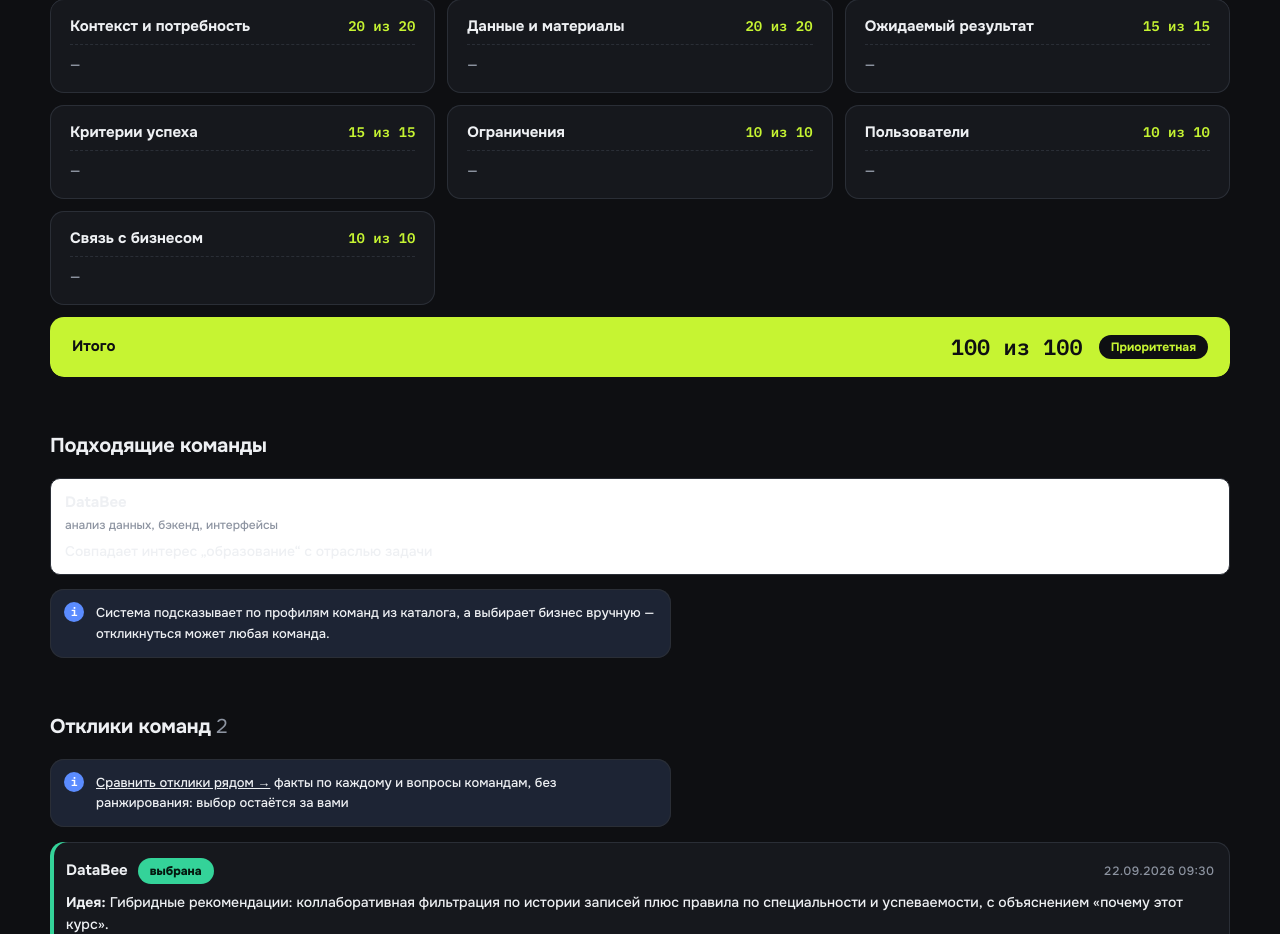
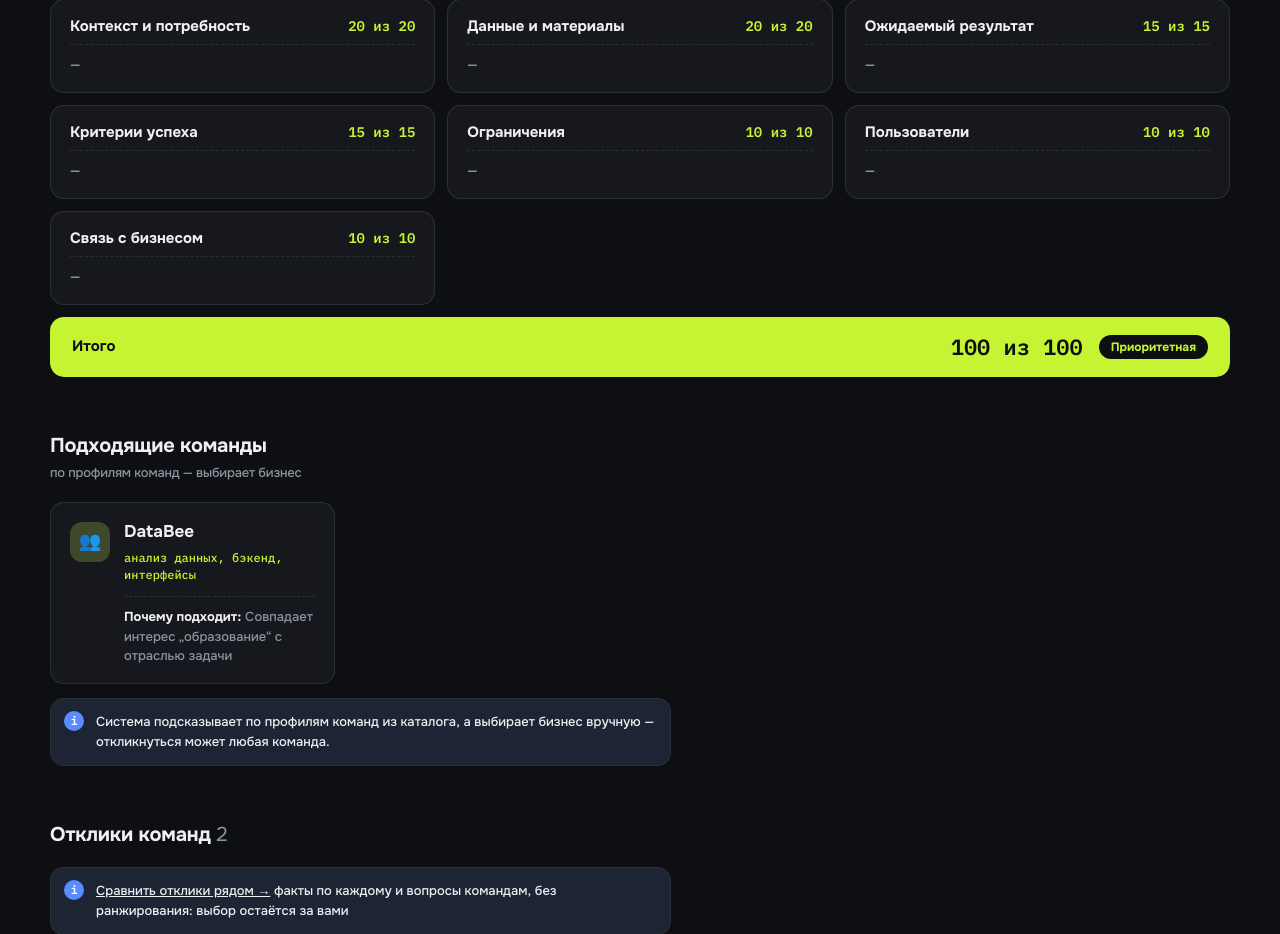
Before and after one commit to BAITC-Hacks/hack-4a84a5e5-taymas-systems, a FastAPI app: page /tasks/c_seed0001 in a window 1280 px wide. Shown: the part 1183-2117 px from the top of the page. Run offline with FastAPI, Linux system fonts and the light colour scheme.

Commit message:
[HAC-55] Подходящие команды: тёмные карточки с пояснением «почему подходит»
Co-Authored-By: Claude Opus 5.5 <noreply@anthropic.com>

```diff
--- a/app/static/style.css
+++ b/app/static/style.css
@@ -630,3 +630,14 @@ body .task-head ~ section p.note { position: relative; max-width: 72ch; margin:
 body .task-head ~ section p.note::before { content: "i"; position: absolute; left: 14px; top: 13px; display: grid; place-items: center; width: 20px; height: 20px; border-radius: 50%; background: var(--pop-2); color: #fff; font: 700 12px/1 var(--mono); }
 body .task-head ~ section p.empty { display: flex; align-items: center; gap: 14px; padding: 22px 24px; background: transparent; box-shadow: none; border: 2px dashed var(--line); border-radius: var(--r-m); color: var(--muted); font-weight: 600; }
 body .task-head ~ section p.empty::before { content: "✦"; display: grid; place-items: center; flex: none; width: 40px; height: 40px; border-radius: 50%; background: var(--surface-2); color: var(--accent); font-size: 18px; animation: pulse 2.4s ease-in-out infinite; }
+
+/* ===== Страница задачи: «Подходящие команды» в тёмных карточках (HAC-55) ===== */
+body .fit-teams h2::after { content: "по профилям команд — выбирает бизнес"; display: block; margin-top: 6px; font: 500 13px/1.4 var(--body); color: var(--muted); }
+body .fit-list { grid-template-columns: repeat(auto-fill, minmax(280px, 1fr)); gap: 14px; margin: 0 0 4px; }
+body .fit-list li { position: relative; display: grid; gap: 8px; padding: 20px 20px 18px 74px; min-height: 96px; border: 0; border-radius: var(--r-m); background: var(--surface); box-shadow: inset 0 0 0 1px var(--line); color: var(--text); transition: transform .3s var(--spring), box-shadow .3s; }
+body .fit-list li::before { content: "👥"; position: absolute; left: 20px; top: 20px; display: grid; place-items: center; width: 40px; height: 40px; border-radius: 12px; background: color-mix(in srgb, var(--accent) 18%, var(--surface-2)); font-size: 18px; }
+body .fit-list li:hover { transform: translateY(-3px); box-shadow: inset 0 0 0 1px var(--accent), 0 16px 36px var(--glow); }
+body .fit-list strong { font: 700 17px/1.2 var(--display); color: var(--text); }
+body .fit-skills { margin: 0; font: 500 12px/1.4 var(--mono); color: var(--accent); }
+body .fit-list p { margin: 4px 0 0; padding-top: 10px; border-top: 1px dashed var(--line); font-size: 13px; line-height: 1.5; color: var(--muted); }
+body .fit-list p::before { content: "Почему подходит: "; color: var(--text); font-weight: 700; }
```
